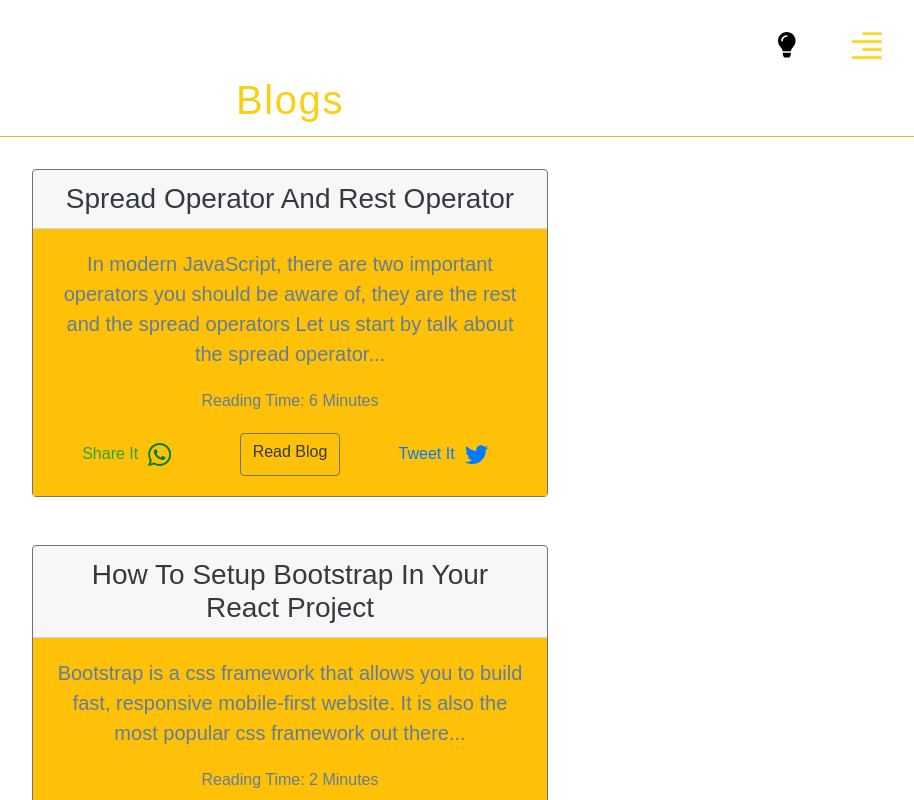
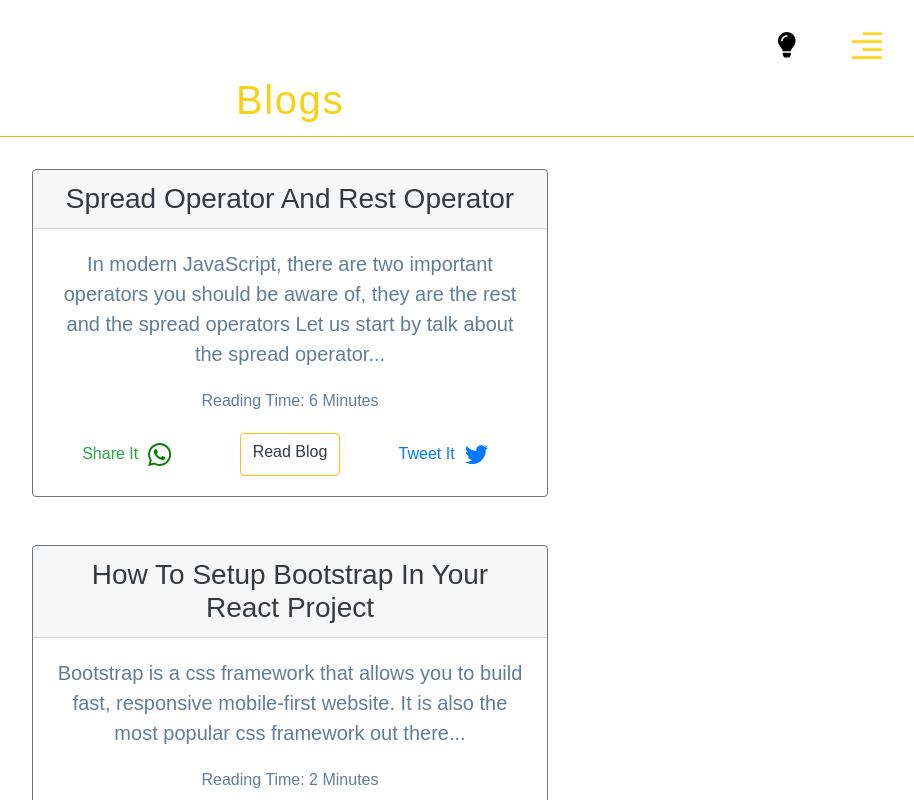
Before and after one commit to odofing/myPortfolio, a React (Create React App) app: page /blog in a window 1280 px wide. Shown: the top 800 px of the page, without its empty margins (350-1264 px from the left). Built offline with nearby package versions, Linux system fonts and the light colour scheme.

Commit message:
modified

```diff
--- a/src/Components/About/About.js
+++ b/src/Components/About/About.js
@@ -57,7 +57,7 @@ const About = () =>  {
   </tbody>
 </table>
 
-       <a className="btn btn-outline-warning ml-4" type="btn" href="https://res.cloudinary.com/dy6qqzift/image/upload/v1607272553/ODOFIN_GBADAMOSI_LEKAN_061220_vvyhfq.pdf"> View Résumé</a>
+       <a className="btn btn-outline-warning ml-4" type="btn" href="https://res.cloudinary.com/dy6qqzift/image/upload/v1607937583/odofin_gbadamosi_14122020_ig4uik.pdf"> View Résumé</a>
           </div>
         </div>
 
@@ -103,9 +103,9 @@ const About = () =>  {
               <DiNpm style={{color: 'red', fontSize: '2.4rem'}}/><br/>
               <p className="lead pt-3 text-uppercase">npm</p> </button>
 
-            {/* <button className="btn p-3">
+            <button className="btn p-3">
             <SiRedux style={{color: 'purple', fontSize: '2.4rem'}}/><br/>
-             <p className="lead pt-3 text-uppercase">Redux</p> </button> */}
+             <p className="lead pt-3 text-uppercase">Redux</p> </button>
             </div>
       </div>
     </div>
--- a/src/Components/Blog/Blog.jsx
+++ b/src/Components/Blog/Blog.jsx
@@ -20,12 +20,12 @@ return (     <div className="row">
          <div className="col-md-5 m-auto" key={id}>
            <div className="card border-secondary mb-5 text-center">
              <div className="card-header text-capitalize h3 text-dark bg-none">{title}</div>
-             <div className="card-body bg-warning">
+             <div className="card-body">
              <p className="lead card-text">{quote}</p>
              <p>Reading Time: {readTime}</p>
              <div className="d-flex justify-content-around">
              <a href={whatsapp} rel="noopener noreferrer" target="_blank" className="text-success">Share It<ImWhatsapp style={{fontSize: '2.7rem', padding: '10px', color: 'green'}}/> </a>
-            <a href={read} rel="noopener noreferrer" target="_blank" className="btn text-dark btn-outline-secondary text-center">Read Blog </a>
+            <a href={read} rel="noopener noreferrer" target="_blank" className="btn text-dark btn-outline-warning text-center">Read Blog </a>
           <a href={tweet} rel="noopener noreferrer" target="_blank">Tweet It<FaTwitter style={{fontSize: '2.7rem', padding: '10px'}}/> </a>  </div>
              </div>
            </div>
--- a/src/Components/Project/data.js
+++ b/src/Components/Project/data.js
@@ -16,7 +16,7 @@ const people = [
       'https://res.cloudinary.com/dy6qqzift/image/upload/v1605266740/Screenshot_40_g2jcll.png',
     name: 'Global Coronavirus Project',
     desc: "Project Description",
-    quote: 'This project summarizes the global Covid-19 in realtime. It was built with React, bootstrap and a javaScript third-party library, Axios.  ',
+    quote: 'This project summarizes the global Covid-19 in real-time. It was built with React, bootstrap and a javaScript third-party library, Axios.  ',
       source: "https://github.com/odofing/worldCovid19",
       webpage: "https://coronavirus-world-data.netlify.app/",
   },
--- a/src/index.css
+++ b/src/index.css
@@ -240,6 +240,7 @@ Sidebar
     justify-content: center;
     font-size: 2rem;
   }
+
 }
 
 .links a:hover {
```
